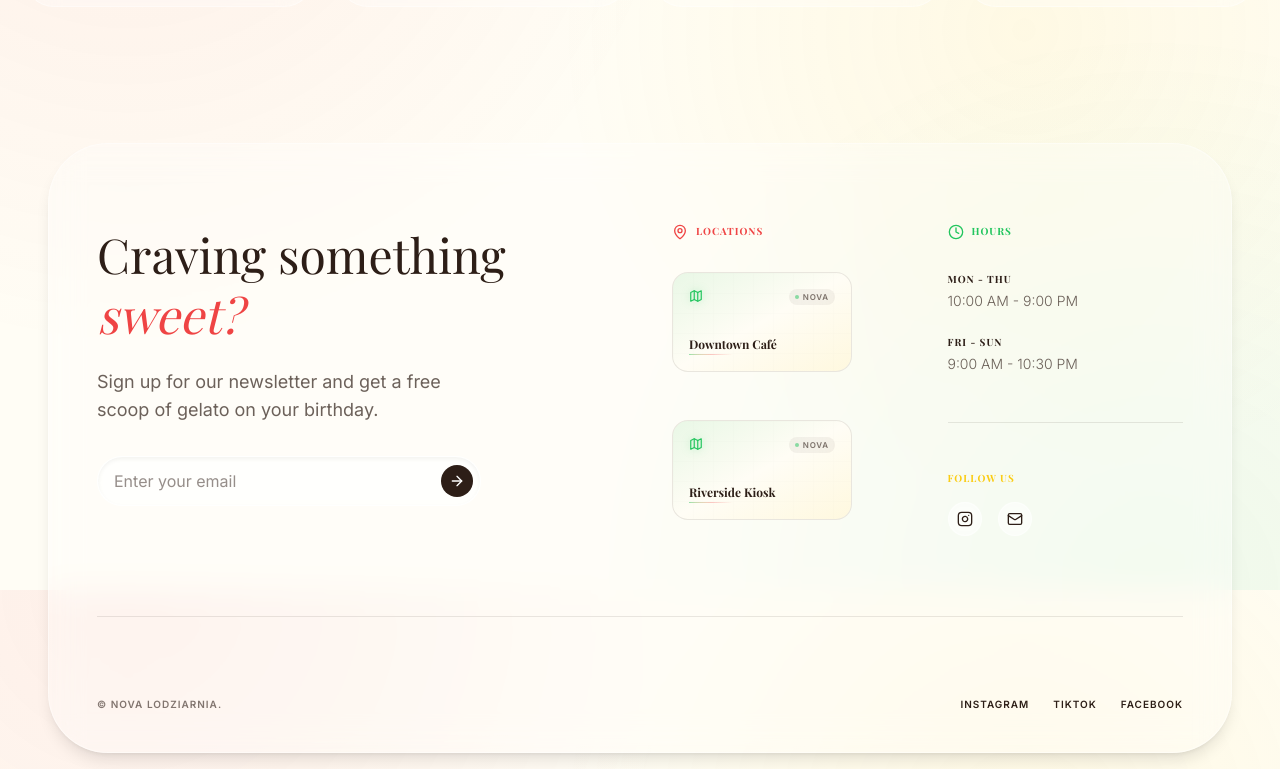
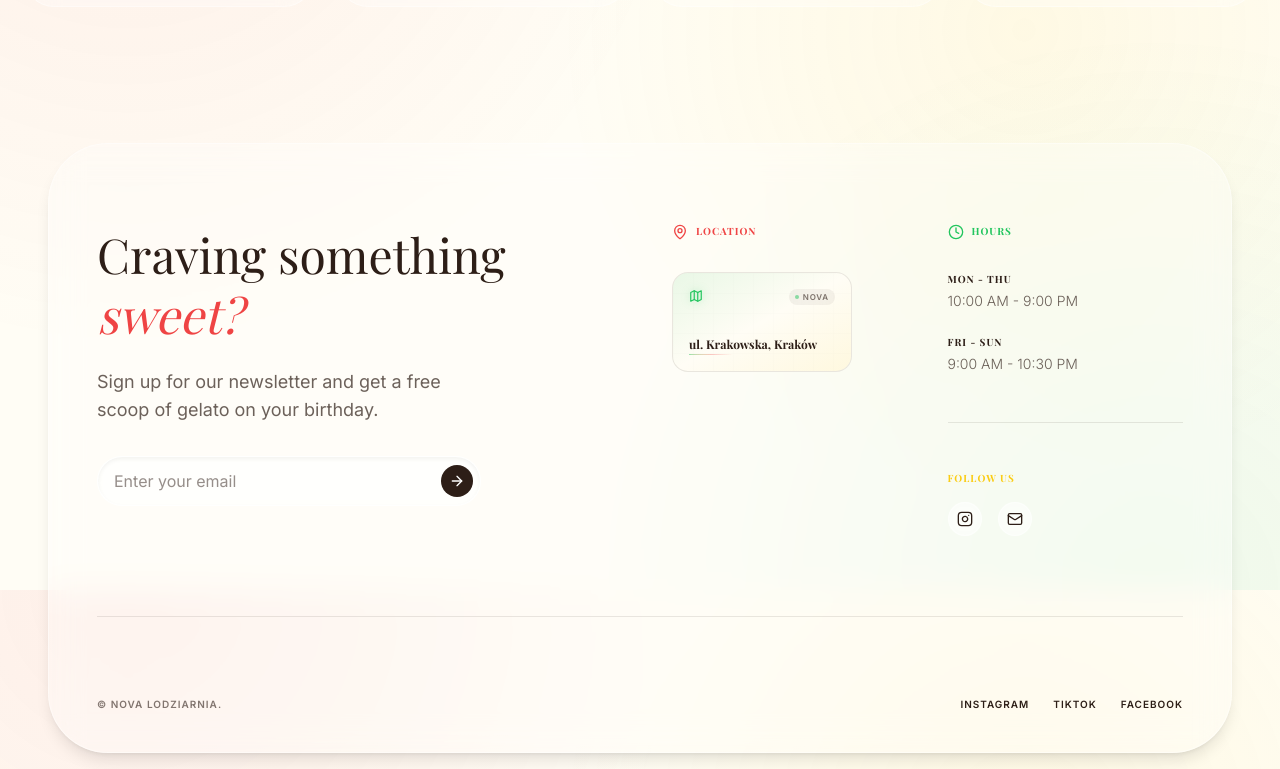
Before and after one commit to bartlomiejbialoskorski2004-crypto/nova-lodziarnia, a React (Vite) app: page / in a window 1280 px wide. Shown: the part 6610-7379 px from the top of the page. Built offline with nearby package versions, Linux system fonts and the light colour scheme; a web font is replaced by a local one.

Commit message:
fix: update location to single spot on Krakowska, Kraków

```diff
--- a/src/components/Footer.tsx
+++ b/src/components/Footer.tsx
@@ -41,11 +41,7 @@ export default function Footer() {
               <div className="space-y-12">
                 <LocationMap
                   location={t.footer.downtown}
-                  coordinates="52.2297° N, 21.0122° E"
-                />
-                <LocationMap
-                  location={t.footer.kiosk}
-                  coordinates="52.2394° N, 21.0360° E"
+                  coordinates="50.0515° N, 19.9449° E"
                 />
               </div>
             </div>
--- a/src/translations.ts
+++ b/src/translations.ts
@@ -53,9 +53,9 @@ export const translations = {
       title2: 'sweet?',
       desc: 'Sign up for our newsletter and get a free scoop of gelato on your birthday.',
       emailPlaceholder: 'Enter your email',
-      locations: 'Locations',
-      downtown: 'Downtown Café',
-      kiosk: 'Riverside Kiosk',
+      locations: 'Location',
+      downtown: 'ul. Krakowska, Kraków',
+      kiosk: 'Krakowska Street',
       hours: 'Hours',
       rights: '© Nova Lodziarnia.',
       onlyAt: 'Only at'
@@ -137,9 +137,9 @@ export const translations = {
       title2: 'na coś słodkiego?',
       desc: 'Zapisz się do naszego newslettera i odbierz darmową gałkę lodów w swoje urodziny.',
       emailPlaceholder: 'Wpisz swój email',
-      locations: 'Lokalizacje',
-      downtown: 'Kawiarnia w Centrum',
-      kiosk: 'Kiosk nad Rzeką',
+      locations: 'Lokalizacja',
+      downtown: 'ul. Krakowska, Kraków',
+      kiosk: 'ul. Krakowska',
       hours: 'Zawsze Otwarte',
       rights: '© Nova Lodziarnia. Wszelkie Prawa Zastrzeżone.',
       onlyAt: 'Tylko w'
```
